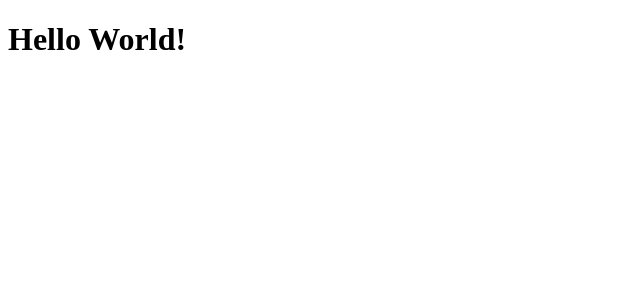
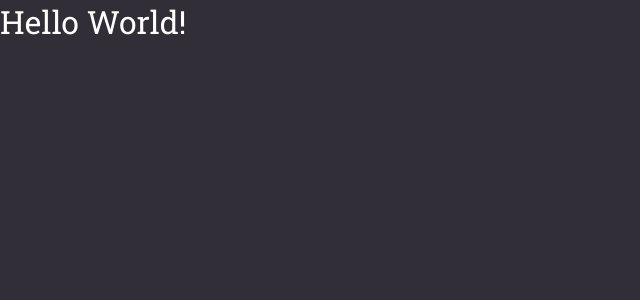
Before and after one commit to burn-c/StudyJS, a React (Create React App) app in the folder bootcamp/module03/06-gobarber-web/: page / in a window 1280 px wide. Shown: the top 300 px of the page, without its empty margins (0-640 px from the left). Built offline with nearby package versions, Linux system fonts and the light colour scheme.

Commit message:
Feature: Global Style

```diff
--- a/bootcamp/module03/06-gobarber-web/package.json
+++ b/bootcamp/module03/06-gobarber-web/package.json
@@ -13,6 +13,7 @@
     "react": "^16.13.1",
     "react-dom": "^16.13.1",
     "react-scripts": "3.4.1",
+    "styled-components": "^5.1.0",
     "typescript": "~3.7.2"
   },
   "scripts": {
--- a/bootcamp/module03/06-gobarber-web/public/index.html
+++ b/bootcamp/module03/06-gobarber-web/public/index.html
@@ -5,6 +5,7 @@
   <meta name="viewport" content="width=device-width, initial-scale=1.0">
   <meta name="theme-color" content="#FF9000">
   <title>GoBarber</title>
+  <link href="https://fonts.googleapis.com/css2?family=Roboto+Slab:wght@400;600&display=swap" rel="stylesheet">
 </head>
 <body>
   <div id="root"></div>
--- a/bootcamp/module03/06-gobarber-web/src/App.tsx
+++ b/bootcamp/module03/06-gobarber-web/src/App.tsx
@@ -1,5 +1,12 @@
 import React from 'react';
 
-const App: React.FC = () => <h1>Hello World!</h1>;
+import GlobalStyle from './styles/global';
+
+const App: React.FC = () => (
+  <>
+    <h1>Hello World!</h1>
+    <GlobalStyle />
+  </>
+);
 
 export default App;
--- /dev/null
+++ b/bootcamp/module03/06-gobarber-web/src/styles/global.ts
@@ -0,0 +1,31 @@
+import { createGlobalStyle } from 'styled-components';
+
+export default createGlobalStyle`
+
+  * {
+    margin: 0;
+    padding: 0;
+    box-sizing: border-box;
+    outline: 0;
+  }
+
+  body {
+    background: #312e38;
+    color: #FFF;
+    -webkit-font-smoothing: antialiased;
+  }
+
+  body, input, button {
+    font-family: 'Roboto Slab', serif;
+    font-size: 16px;
+  }
+
+  h1, h2, h3, h4, h5, h5, strong {
+    font-weight: 500;
+  }
+
+  butoon {
+    cursor: pointer;
+  }
+
+`;
```
Also changed, not shown: 1 other file (tests, documents, lock files or other folders).
